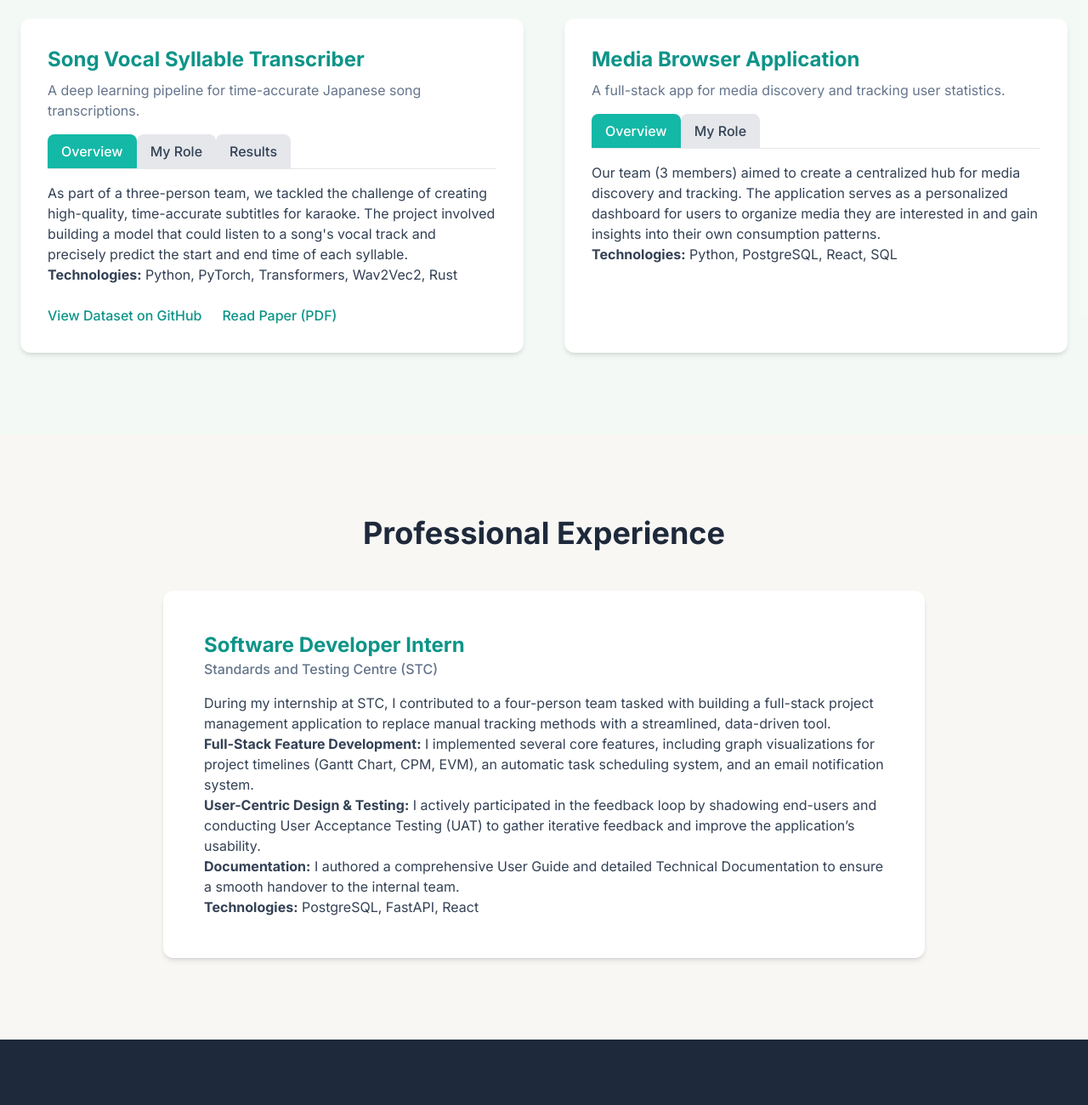
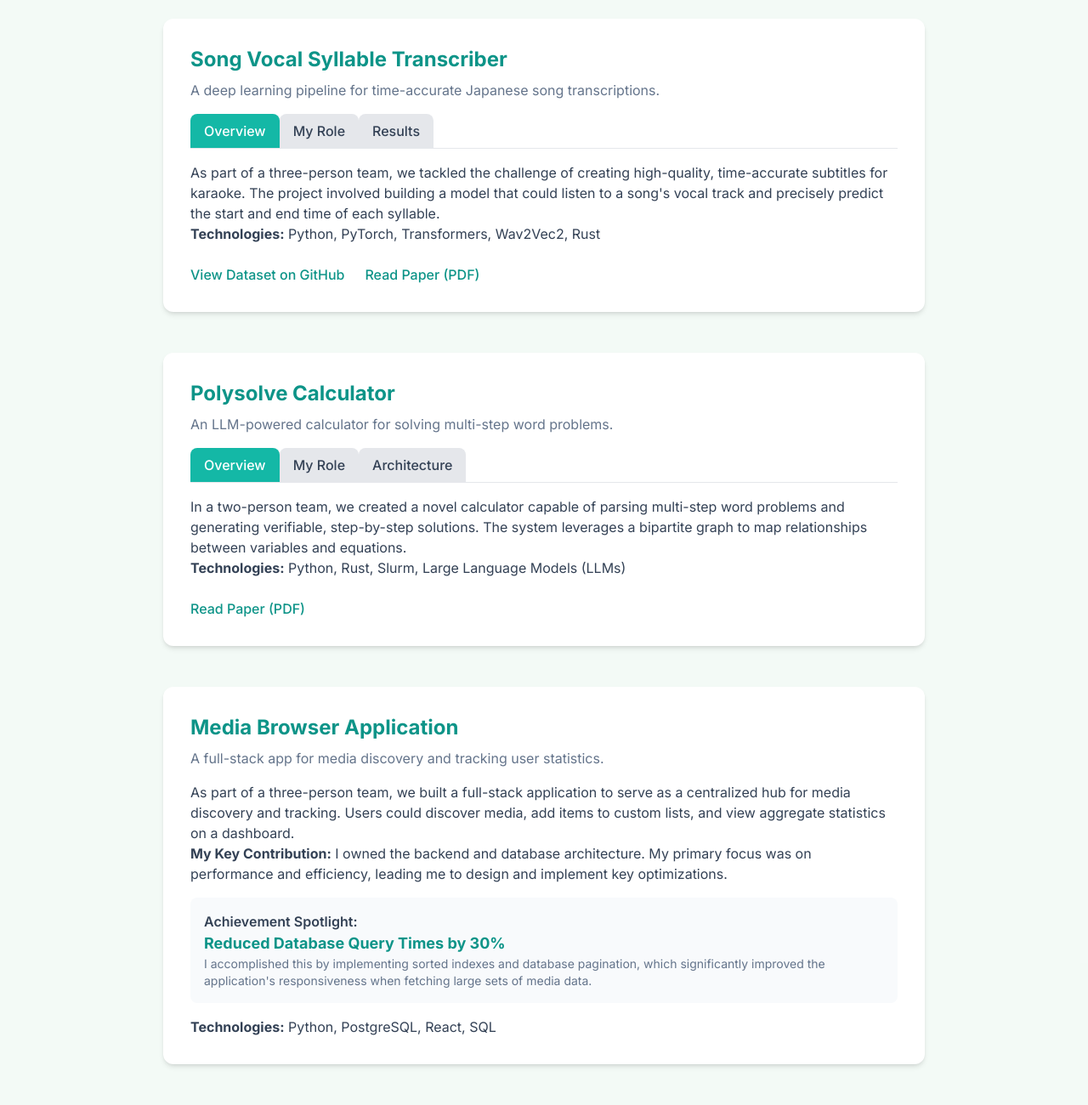
Before and after one commit to alexzgu/alexzgu, a plain HTML site: page index.html in a window 1280 px wide. Shown: the part 900-2200 px from the top of the page at 85% size. Drawn offline with nearby package versions, Linux system fonts and the light colour scheme.

Commit message:
Update index.html

```diff
--- a/index.html
+++ b/index.html
@@ -9,6 +9,16 @@
     <link rel="preconnect" href="https://fonts.googleapis.com">
     <link rel="preconnect" href="https://fonts.gstatic.com" crossorigin>
     <link href="https://fonts.googleapis.com/css2?family=Inter:wght@400;500;600;700&display=swap" rel="stylesheet">
+
+    <!--
+    Chosen Palette: "Warm Neutral" - A palette using a soft off-white background (#F8F7F4), dark slate for text (#334155), and a calming teal (#14B8A6) for accents and interactive elements. This creates a professional, modern, and harmonious feel that is easy on the eyes.
+    Application Structure Plan: A single-page application with a fixed navigation header for easy access to key sections (About, Projects, Experience, Skills). The structure is designed for a hiring manager's user flow, starting with a strong "About Me" introduction, followed by a deep dive into "Projects" as the main showcase, then "Professional Experience," and concluding with a scannable "Technical Skills" section. This non-linear but guided structure allows users to either scroll through the narrative or jump directly to the information they find most relevant, maximizing usability and impact.
+    Visualization & Content Choices:
+    - Report Info: "Media Browser Application" with "aggregate statistics in a dashboard". Goal: Demonstrate backend optimization skills. Viz/Method: Textual description of the achievement with a code snippet placeholder. Interaction: None. Justification: Focuses on the most impressive and quantifiable achievement (30% query reduction) which is more relevant for a data-focused role than a UI demo.
+    - Report Info: "Song Vocal Syllable Transcriber" model architecture. Goal: Visually explain a complex technical process simply. Viz/Method: A flowchart created with styled HTML/CSS divs and Tailwind. Interaction: None, static visual aid. Justification: Avoids using images/SVG while still providing a clear, professional-looking diagram that clarifies the project's technical depth.
+    - Report Info: Technical Skills list. Goal: Make skills easily scannable and visually appealing. Viz/Method: Grouped lists with skills presented as styled "pills" or "tags" using HTML/CSS and Tailwind. Interaction: None, static display. Justification: Enhances readability and visual organization compared to a plain text list, making it easier for a recruiter to quickly assess technical qualifications.
+    CONFIRMATION: NO SVG graphics used. NO Mermaid JS used.
+    -->
 
     <style>
         body {
@@ -90,7 +100,7 @@
         <section id="projects" class="py-16 md:py-24 bg-teal-50/50">
             <div class="container mx-auto px-6">
                 <h2 class="text-3xl md:text-4xl font-bold text-center text-slate-800 mb-12">Projects</h2>
-                <div class="grid grid-cols-1 lg:grid-cols-2 gap-8 md:gap-12">
+                <div class="max-w-4xl mx-auto grid grid-cols-1 gap-8 md:gap-12">
 
                     <div class="project-card bg-white p-8 rounded-xl shadow-md flex flex-col">
                         <h3 class="text-2xl font-bold text-teal-600 mb-2">Song Vocal Syllable Transcriber</h3>
@@ -136,25 +146,58 @@
                     </div>
 
                     <div class="project-card bg-white p-8 rounded-xl shadow-md flex flex-col">
+                        <h3 class="text-2xl font-bold text-teal-600 mb-2">Polysolve Calculator</h3>
+                        <p class="text-slate-500 mb-4">An LLM-powered calculator for solving multi-step word problems.</p>
+                        <div class="flex-grow">
+                            <div class="flex border-b mb-4">
+                                <button data-tab-target="polysolve-overview" class="tab-button active-tab py-2 px-4 font-medium rounded-t-lg">Overview</button>
+                                <button data-tab-target="polysolve-role" class="tab-button inactive-tab py-2 px-4 font-medium rounded-t-lg">My Role</button>
+                                <button data-tab-target="polysolve-arch" class="tab-button inactive-tab py-2 px-4 font-medium rounded-t-lg">Architecture</button>
+                            </div>
+                            <div class="tab-content">
+                                <div id="polysolve-overview" class="prose prose-slate max-w-none">
+                                    <p>In a two-person team, we created a novel calculator capable of parsing multi-step word problems and generating verifiable, step-by-step solutions. The system leverages a bipartite graph to map relationships between variables and equations.</p>
+                                    <p><strong>Technologies:</strong> Python, Rust, Slurm, Large Language Models (LLMs)</p>
+                                </div>
+                                <div id="polysolve-role" class="hidden prose prose-slate max-w-none">
+                                     <p>My core contributions focused on the machine learning and research aspects of the project:</p>
+                                    <ul>
+                                        <li><strong>LLM Implementation:</strong> I utilized a Large Language Model to parse key information and relationships from unstructured word problems.</li>
+                                        <li><strong>HPC Management:</strong> I was responsible for hosting and fine-tuning the model on WPI's Turing High Performance Computing (HPC) cluster, managing resources and jobs using Slurm.</li>
+                                        <li><strong>SOTA Research:</strong> I conducted comparative research on the reasoning capabilities of State-Of-The-Art (SOTA) LLMs to benchmark our approach.</li>
+                                    </ul>
+                                </div>
+                                 <div id="polysolve-arch" class="hidden prose prose-slate max-w-none">
+                                     <p>The system follows a logical pipeline from problem to solution:</p>
+                                    <div class="flex flex-wrap items-center justify-start gap-2 text-center text-xs mt-2">
+                                        <div class="bg-white border-2 border-teal-200 p-2 rounded-md shadow-sm">Word Problem</div>
+                                        <div class="font-semibold text-teal-500">&rarr;</div>
+                                        <div class="bg-white border-2 border-teal-200 p-2 rounded-md shadow-sm">LLM Parser</div>
+                                        <div class="font-semibold text-teal-500">&rarr;</div>
+                                        <div class="bg-white border-2 border-teal-200 p-2 rounded-md shadow-sm">Bipartite Graph</div>
+                                        <div class="font-semibold text-teal-500">&rarr;</div>
+                                        <div class="bg-white border-2 border-teal-200 p-2 rounded-md shadow-sm">Solution Steps</div>
+                                    </div>
+                                </div>
+                            </div>
+                        </div>
+                         <div class="mt-6 flex space-x-6">
+                            <a href="polysolve_paper.pdf" target="_blank" class="nav-link text-teal-600 font-medium hover:text-teal-700">Read Paper (PDF)</a>
+                        </div>
+                    </div>
+
+                    <div class="project-card bg-white p-8 rounded-xl shadow-md flex flex-col">
                         <h3 class="text-2xl font-bold text-teal-600 mb-2">Media Browser Application</h3>
                         <p class="text-slate-500 mb-4">A full-stack app for media discovery and tracking user statistics.</p>
-                        <div class="flex-grow">
-                             <div class="flex border-b mb-4">
-                                <button data-tab-target="media-overview" class="tab-button active-tab py-2 px-4 font-medium rounded-t-lg">Overview</button>
-                                <button data-tab-target="media-role" class="tab-button inactive-tab py-2 px-4 font-medium rounded-t-lg">My Role</button>
+                        <div class="flex-grow prose prose-slate max-w-none">
+                            <p>As part of a three-person team, we built a full-stack application to serve as a centralized hub for media discovery and tracking. Users could discover media, add items to custom lists, and view aggregate statistics on a dashboard.</p>
+                            <p><strong>My Key Contribution:</strong> I owned the backend and database architecture. My primary focus was on performance and efficiency, leading me to design and implement key optimizations.</p>
+                            <div class="mt-4 bg-slate-50 p-4 rounded-lg">
+                                <p class="font-semibold text-slate-700">Achievement Spotlight:</p>
+                                <p class="text-teal-600 text-lg font-bold">Reduced Database Query Times by 30%</p>
+                                <p class="text-sm text-slate-500">I accomplished this by implementing sorted indexes and database pagination, which significantly improved the application's responsiveness when fetching large sets of media data.</p>
                             </div>
-                            <div class="tab-content">
-                                <div id="media-overview" class="prose prose-slate max-w-none">
-                                    <p>Our team (3 members) aimed to create a centralized hub for media discovery and tracking. The application serves as a personalized dashboard for users to organize media they are interested in and gain insights into their own consumption patterns.</p>
-                                    <p><strong>Technologies:</strong> Python, PostgreSQL, React, SQL</p>
-                                </div>
-                                <div id="media-role" class="hidden prose prose-slate max-w-none">
-                                    <ul>
-                                        <li><strong>Backend & Database Optimization:</strong> I was primarily responsible for the backend logic and database architecture. I designed the PostgreSQL schema and implemented key optimizations, such as creating <strong>sorted indexes and pagination</strong>, which successfully <strong>reduced database query times by 30%</strong>.</li>
-                                        <li><strong>Dashboard & Statistics:</strong> I developed the logic for the user dashboard, which calculated and displayed aggregate statistics, turning raw user data into understandable and interesting visualizations.</li>
-                                    </ul>
-                                </div>
-                            </div>
+                            <p class="mt-4"><strong>Technologies:</strong> Python, PostgreSQL, React, SQL</p>
                         </div>
                     </div>
 
```
